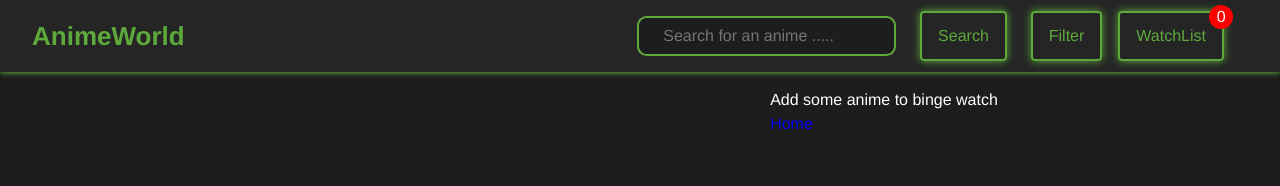
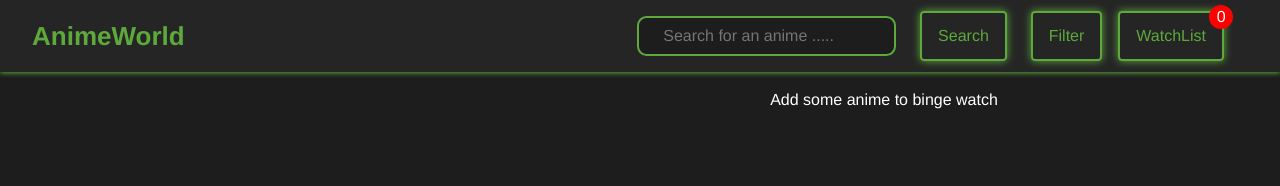
Before and after one commit to jagadee93/anime-app, a React (Vite) app: page /watchlist in a window 1280 px wide. Shown: the top 186 px of the page. Built offline with nearby package versions, Linux system fonts and the light colour scheme.

Commit message:
changed meta files

```diff
--- a/src/pages/WatchList.jsx
+++ b/src/pages/WatchList.jsx
@@ -1,6 +1,5 @@
 import React from 'react'
 import useWatchList from '../components/hooks/UseWatchlist';
-import { Link } from 'react-router-dom';
 import AnimeCard from './animeCard';
 import { ToastContainer, toast } from 'react-toastify';
 import 'react-toastify/dist/ReactToastify.css';
@@ -19,8 +18,9 @@ const WatchList = () => {
       <ToastContainer />
       {
         watchList.length > 0 ?
-        watchList?.map((each, index) => <AnimeCard add={deleteWatchList} key={index} id={each.id} title={each.title} image={each.image} text="delete" score={each.score} />) :
-         <div className='center'><h2>Add some anime to binge watch</h2><Link className='home' to="/">Home</Link></div>
+          watchList?.map((each, index) => <AnimeCard add={deleteWatchList} key={index} id={each.id} title={each.title} image={each.image} text="delete" score={each.score} />) :
+          <> <h2>Add some anime to binge watch</h2></>
+
       }
     </div>
   )
```
Also changed, not shown: public/manifest.json.
